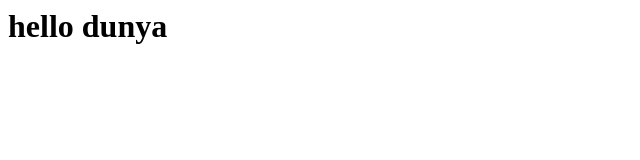
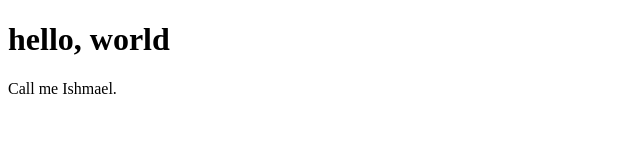
Before and after one commit to murtaza549/website, a plain HTML site: page index.html in a window 1280 px wide. Shown: the whole page, without its empty margins (0-640 px from the left). Drawn offline with Linux system fonts and the light colour scheme.

Commit message:
added some structure

```diff
--- a/index.html
+++ b/index.html
@@ -1 +1,10 @@
-<h1>hello dunya</h1>
+<!DOCTYPE html>
+ <html>
+    <head>
+      <title></title>
+    </head>
+    <body>
+      <h1>hello, world</h1>
+      <p>Call me Ishmael.</p>
+    </body>
+ </html>
```
